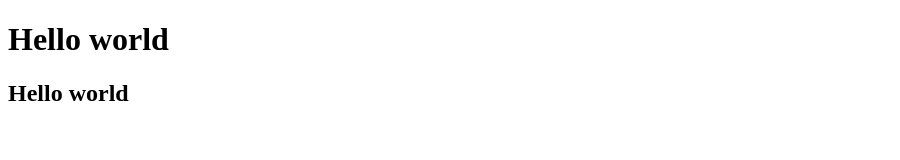
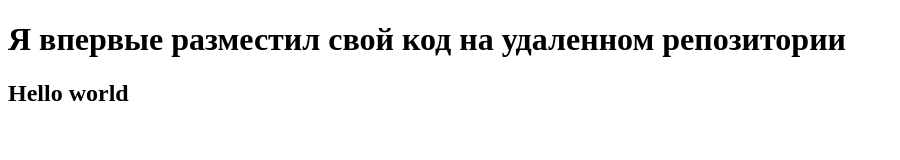
Before and after one commit to Ivan36RU/New-Repo, a plain HTML site: page index.html in a window 1280 px wide. Shown: the whole page, without its empty margins (0-900 px from the left). Drawn offline with Linux system fonts and the light colour scheme.

Commit message:
New commit

```diff
--- a/index.html
+++ b/index.html
@@ -4,10 +4,10 @@
     <meta charset="UTF-8">
     <meta http-equiv="X-UA-Compatible" content="IE-edge">
     <meta name="viewport" connect="width=device-width, initial-scale=1.0">
-    <title>Document</title>
+    <title>New git project</title>
 </head>
 <body>
-    <h1>Hello world</h1>
+    <h1>Я впервые разместил свой код на удаленном репозитории</h1>
     <h2>Hello world</h2>
 </body>
 </html>
```
